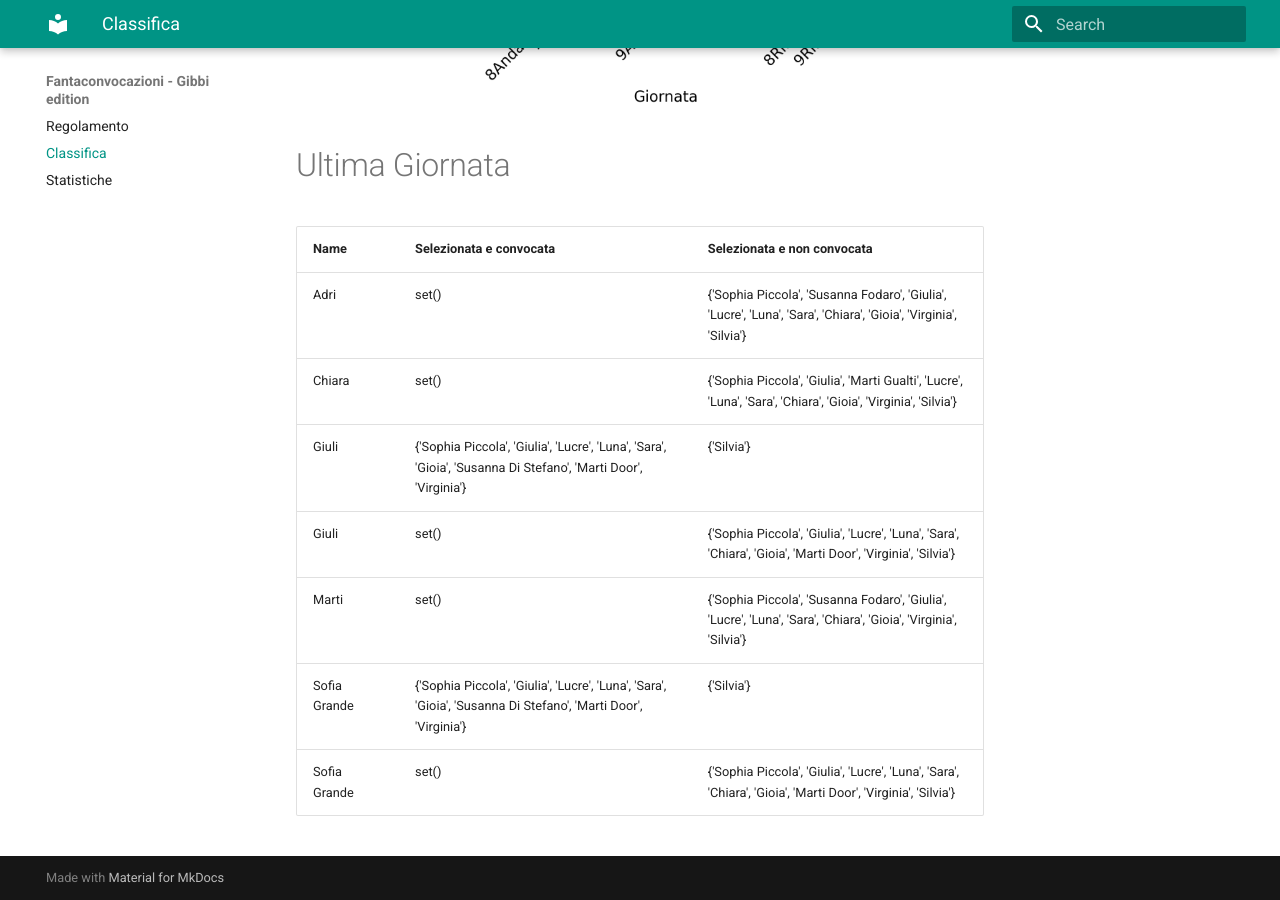
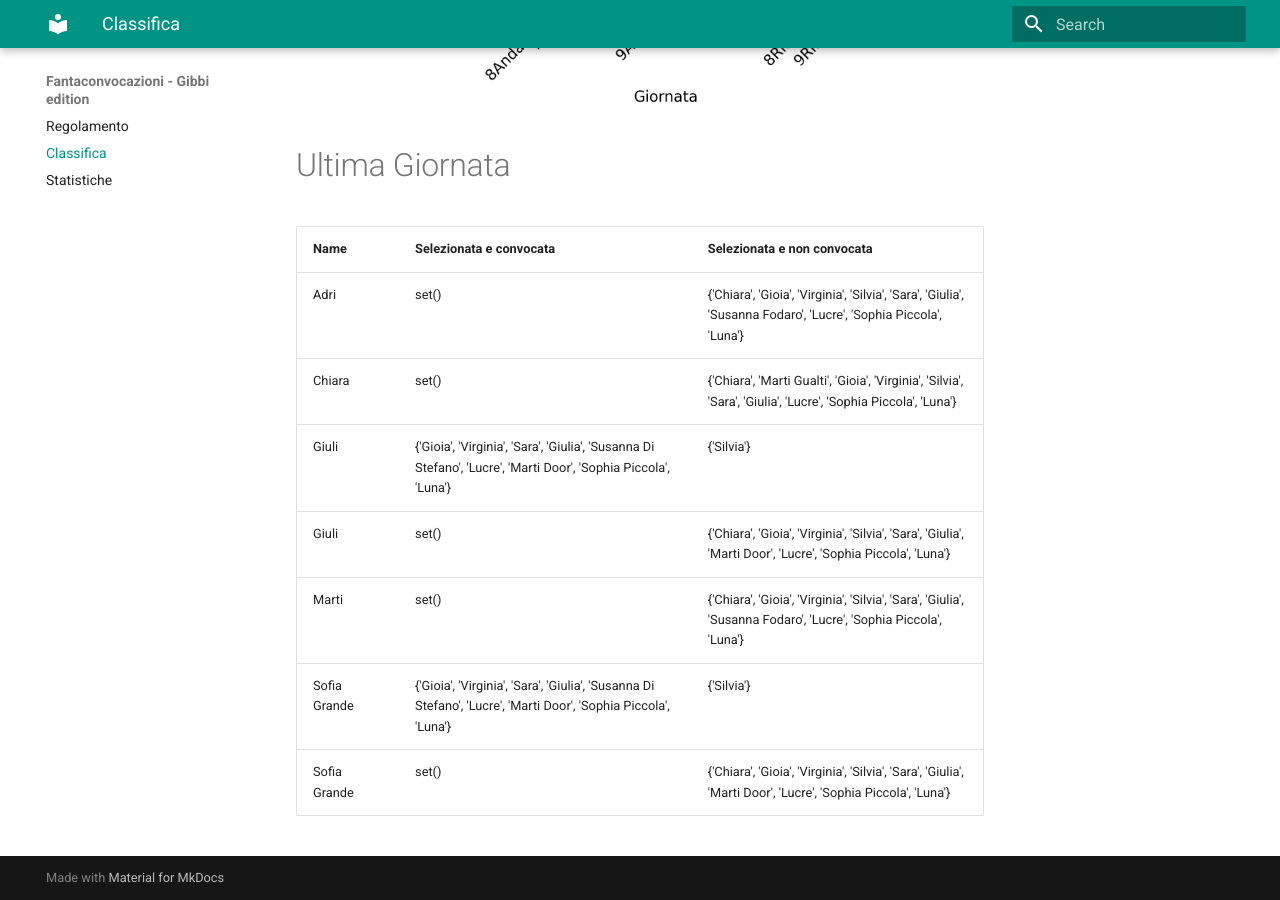
Before and after one commit to martinig94/fantagibbi, an MkDocs documentation site: the page built from docs/Classifica.md, in a window 1280 px wide and 900 px high, scrolled down 1003 px. Built offline with MkDocs 1.6.1 and Material for MkDocs 9.7.7, drawn with Linux system fonts in a browser that asks for light colours.

Commit message:
Auto-update from main.py

```diff
--- a/docs/Classifica.md
+++ b/docs/Classifica.md
@@ -18,11 +18,11 @@
 <!-- START_TABLE CORRECT -->
 | Name         | Selezionata e convocata                                                                                        | Selezionata e non convocata                                                                                      |
 |:-------------|:---------------------------------------------------------------------------------------------------------------|:-----------------------------------------------------------------------------------------------------------------|
-| Adri         | set()                                                                                                          | {'Sophia Piccola', 'Susanna Fodaro', 'Giulia', 'Lucre', 'Luna', 'Sara', 'Chiara', 'Gioia', 'Virginia', 'Silvia'} |
-| Chiara       | set()                                                                                                          | {'Sophia Piccola', 'Giulia', 'Marti Gualti', 'Lucre', 'Luna', 'Sara', 'Chiara', 'Gioia', 'Virginia', 'Silvia'}   |
-| Giuli        | {'Sophia Piccola', 'Giulia', 'Lucre', 'Luna', 'Sara', 'Gioia', 'Susanna Di Stefano', 'Marti Door', 'Virginia'} | {'Silvia'}                                                                                                       |
-| Giuli        | set()                                                                                                          | {'Sophia Piccola', 'Giulia', 'Lucre', 'Luna', 'Sara', 'Chiara', 'Gioia', 'Marti Door', 'Virginia', 'Silvia'}     |
-| Marti        | set()                                                                                                          | {'Sophia Piccola', 'Susanna Fodaro', 'Giulia', 'Lucre', 'Luna', 'Sara', 'Chiara', 'Gioia', 'Virginia', 'Silvia'} |
-| Sofia Grande | {'Sophia Piccola', 'Giulia', 'Lucre', 'Luna', 'Sara', 'Gioia', 'Susanna Di Stefano', 'Marti Door', 'Virginia'} | {'Silvia'}                                                                                                       |
-| Sofia Grande | set()                                                                                                          | {'Sophia Piccola', 'Giulia', 'Lucre', 'Luna', 'Sara', 'Chiara', 'Gioia', 'Marti Door', 'Virginia', 'Silvia'}     |
+| Adri         | set()                                                                                                          | {'Chiara', 'Gioia', 'Virginia', 'Silvia', 'Sara', 'Giulia', 'Susanna Fodaro', 'Lucre', 'Sophia Piccola', 'Luna'} |
+| Chiara       | set()                                                                                                          | {'Chiara', 'Marti Gualti', 'Gioia', 'Virginia', 'Silvia', 'Sara', 'Giulia', 'Lucre', 'Sophia Piccola', 'Luna'}   |
+| Giuli        | {'Gioia', 'Virginia', 'Sara', 'Giulia', 'Susanna Di Stefano', 'Lucre', 'Marti Door', 'Sophia Piccola', 'Luna'} | {'Silvia'}                                                                                                       |
+| Giuli        | set()                                                                                                          | {'Chiara', 'Gioia', 'Virginia', 'Silvia', 'Sara', 'Giulia', 'Marti Door', 'Lucre', 'Sophia Piccola', 'Luna'}     |
+| Marti        | set()                                                                                                          | {'Chiara', 'Gioia', 'Virginia', 'Silvia', 'Sara', 'Giulia', 'Susanna Fodaro', 'Lucre', 'Sophia Piccola', 'Luna'} |
+| Sofia Grande | {'Gioia', 'Virginia', 'Sara', 'Giulia', 'Susanna Di Stefano', 'Lucre', 'Marti Door', 'Sophia Piccola', 'Luna'} | {'Silvia'}                                                                                                       |
+| Sofia Grande | set()                                                                                                          | {'Chiara', 'Gioia', 'Virginia', 'Silvia', 'Sara', 'Giulia', 'Marti Door', 'Lucre', 'Sophia Piccola', 'Luna'}     |
 <!-- END_TABLE CORRECT -->
```
